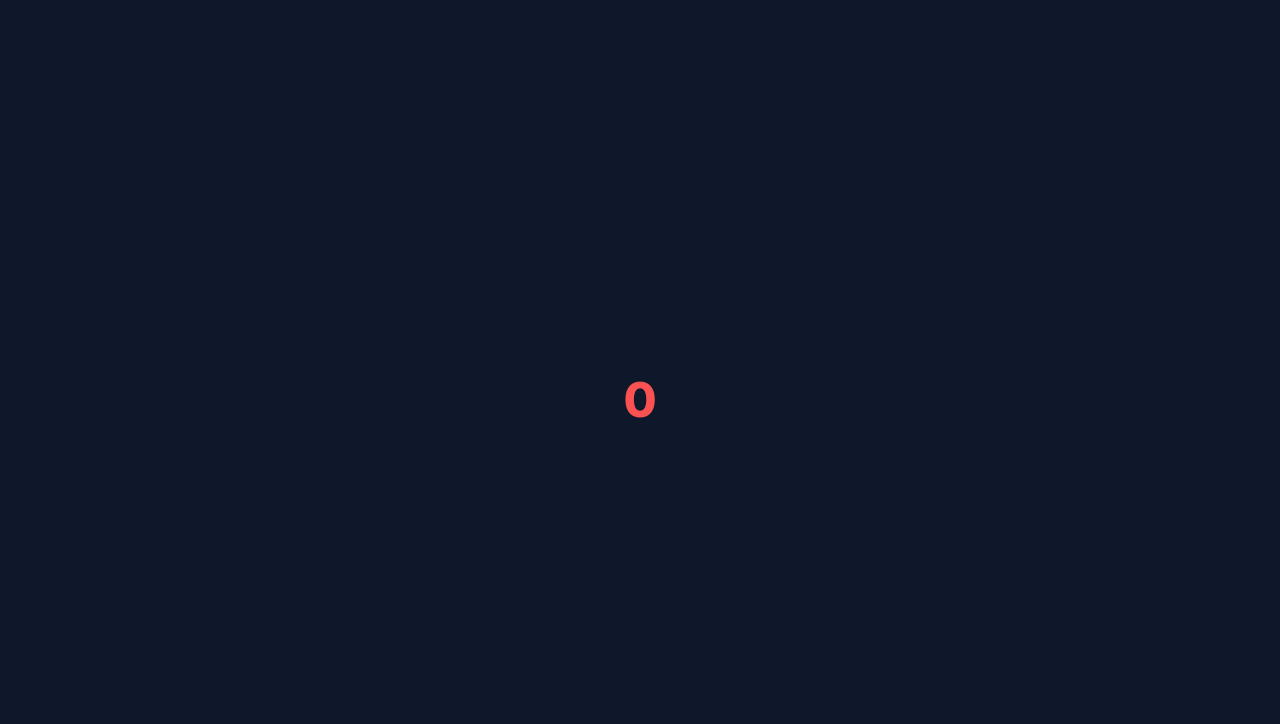
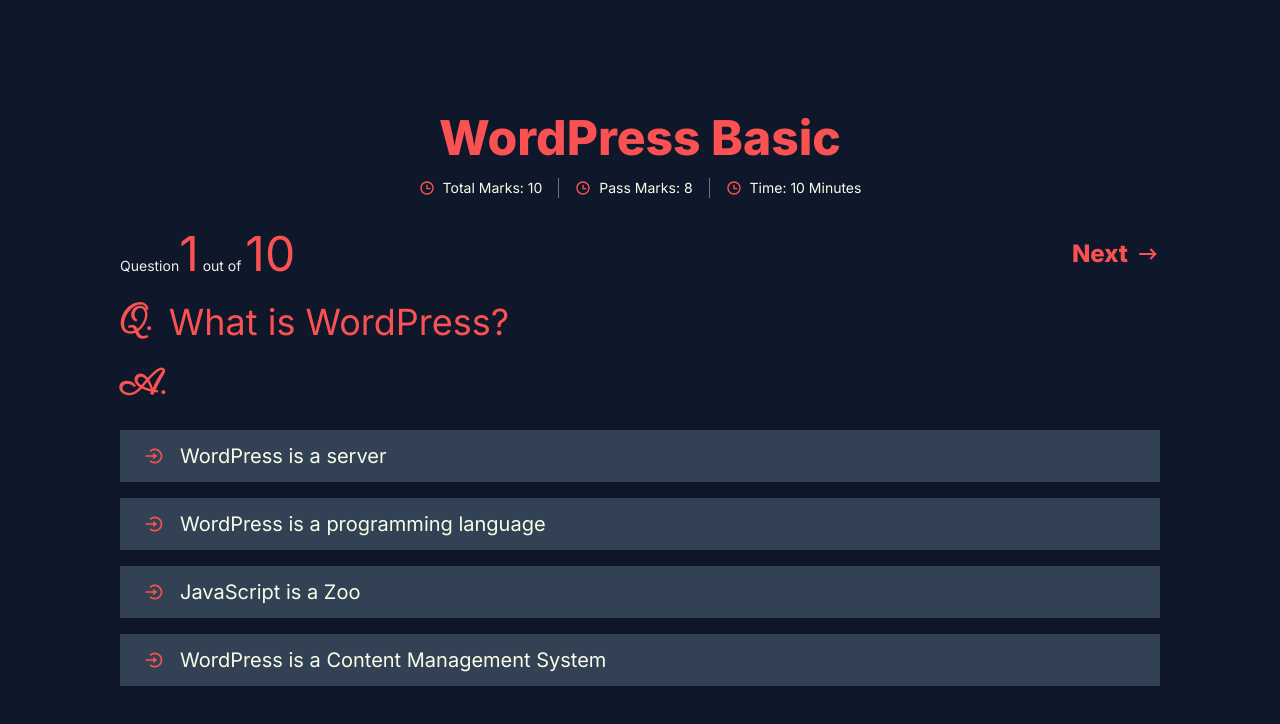
Before and after one commit to asmsaiff/react-quiz-app, a React (Create React App) app: page / in a window 1280 px wide. Shown: the top 724 px of the page. Built offline with nearby package versions, Linux system fonts and the light colour scheme.

Commit message:
conditional question page

```diff
--- a/src/components/App.jsx
+++ b/src/components/App.jsx
@@ -14,7 +14,7 @@
 		passMarks: "8",
 		currentQuestion: 0,
 		score: 0,
-		showScore: true,
+		showScore: false,
 		totalQuestion: questions.length,
 		nextButton: "",
 	};
@@ -47,7 +47,7 @@
 				currentQuestion: nextQuestion,
 			});
 		} else {
-			alert("You have earned - " + this.state.score + 'points');
+			this.setState({ showScore : true });
 		}
 	};
 
@@ -64,7 +64,7 @@
 		return (
 			<>
 				<section className='min-h-screen text-lime-50 bg-slate-900 flex items-center py-12 px-4'>
-					{this.state.nextQuestion < questions.length ? (
+					{!this.state.showScore ? (
 						<div className='md:w-10/12 mx-auto'>
 							{/* Header */}
 							<h1 className='inter font-extrabold text-primary text-3xl lg:text-5xl text-center'>
@@ -154,11 +154,22 @@
 							</div>
 						</div>
 					) : (
-						<div className='md:w-10/12 mx-auto'>
+						<div className='md:w-10/12 mx-auto text-center space-y-6'>
 							{/* Header */}
-							<h1 className='inter font-extrabold text-primary text-3xl lg:text-5xl text-center'>
-								{this.state.score}
+							<h1 className='inter font-extrabold text-primary text-3xl lg:text-5xl'>
+								Thanks for your participation!
 							</h1>
+							<h3 className='text-secondary'>
+								Your score is :
+								<span className='text-primary text-4xl md:text-5xl mx-2'>
+									{this.state.score}
+								</span>
+								Out of
+								<span className='text-primary text-4xl md:text-5xl mx-2'>
+									{this.state.totalQuestion}
+								</span>
+								questions.
+							</h3>
 						</div>
 					)}
 				</section>
```
